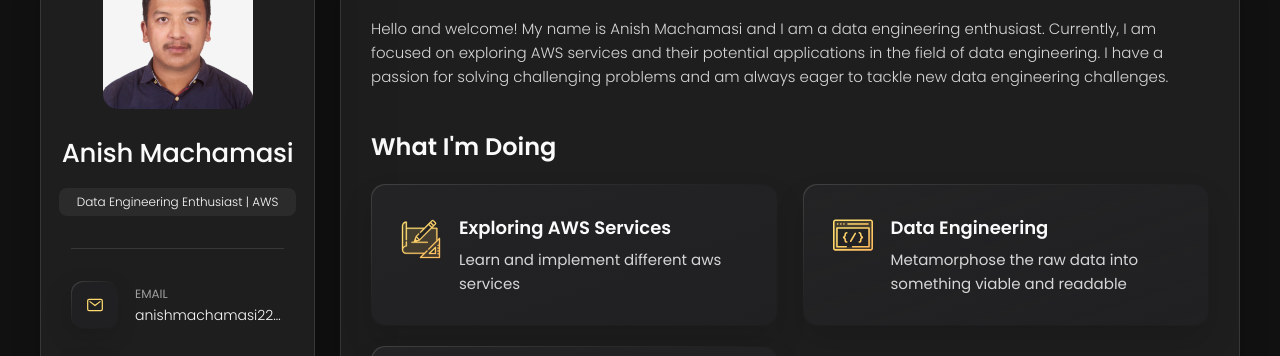
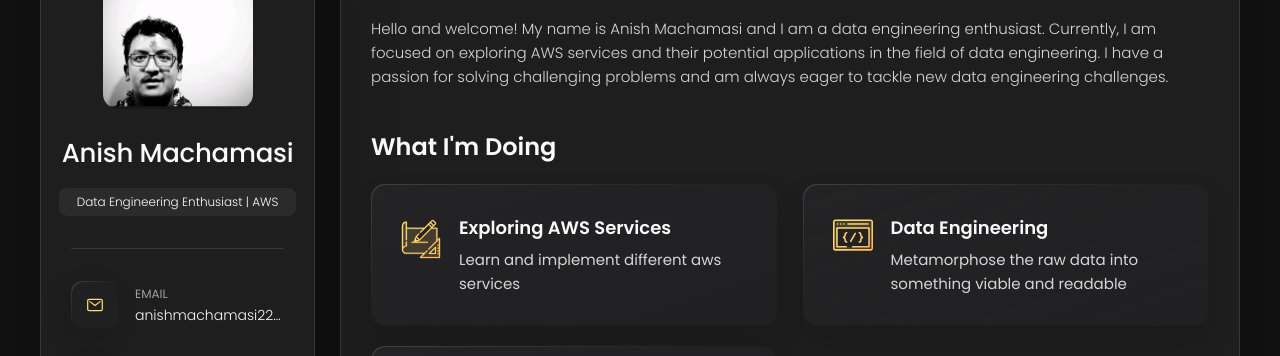
Before and after one commit to AnishMachamasi/Profile, a plain HTML site: page index.html in a window 1280 px wide. Shown: the part 162-518 px from the top of the page. Drawn offline with nearby package versions, Linux system fonts and the light colour scheme.

Commit message:
profile pic change

```diff
--- a/index.html
+++ b/index.html
@@ -42,7 +42,7 @@
       <div class="sidebar-info">
 
         <figure class="avatar-box">
-          <img class="circular--square" src="./assets/images/profile.jpg" alt="Richard hanrick" width="80">
+          <img class="circular--square" src="./assets/images/profile2.jpg" alt="Richard hanrick" width="80">
         </figure>
 
         <div class="info-content">
```
Also changed, not shown: assets/images/profile2.jpg (added).
